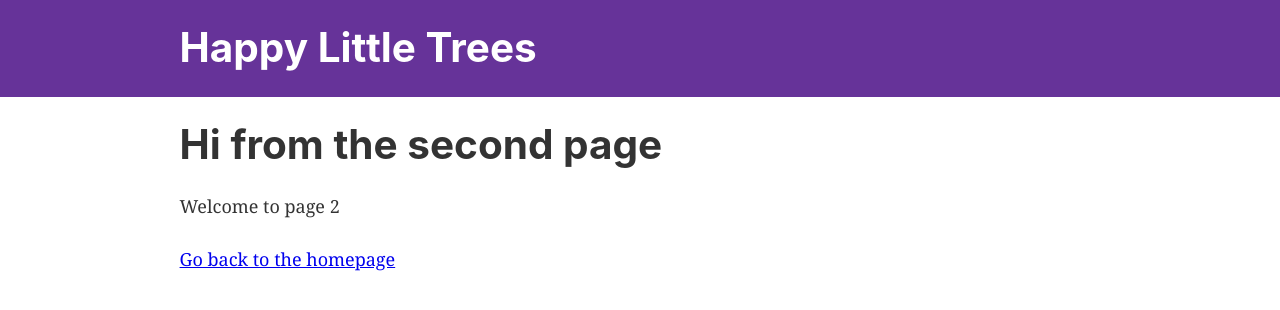
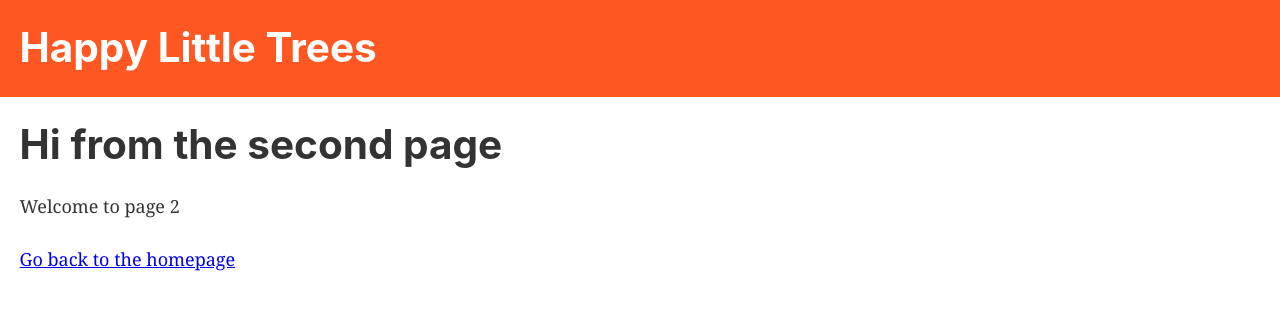
Before and after one commit to reedsa/segment-query-visualizer, a Gatsby site: page /page-2 in a window 1280 px wide. Built offline with nearby package versions, Linux system fonts and the light colour scheme; Gatsby itself is replaced by a stand-in of ours.

Commit message:
Layout improvements

```diff
--- a/src/components/header.js
+++ b/src/components/header.js
@@ -5,14 +5,13 @@ import React from "react"
 const Header = ({ siteTitle }) => (
   <header
     style={{
-      background: `rebeccapurple`,
+      background: `#ff5722`,
       marginBottom: `1.45rem`,
     }}
   >
     <div
       style={{
         margin: `0 auto`,
-        maxWidth: 960,
         padding: `1.45rem 1.0875rem`,
       }}
     >
--- a/src/components/layout.js
+++ b/src/components/layout.js
@@ -29,7 +29,6 @@ const Layout = ({ children }) => {
       <div
         style={{
           margin: `0 auto`,
-          maxWidth: 960,
           padding: `0 1.0875rem 1.45rem`,
         }}
       >
--- a/src/pages/index.tsx
+++ b/src/pages/index.tsx
@@ -117,7 +117,6 @@ const IndexPage = () => {
 
   return (
     <Layout>
-      <h1>Segment AST</h1>
       <div id="graph" ref={container}></div>
     </Layout>
   );
```
